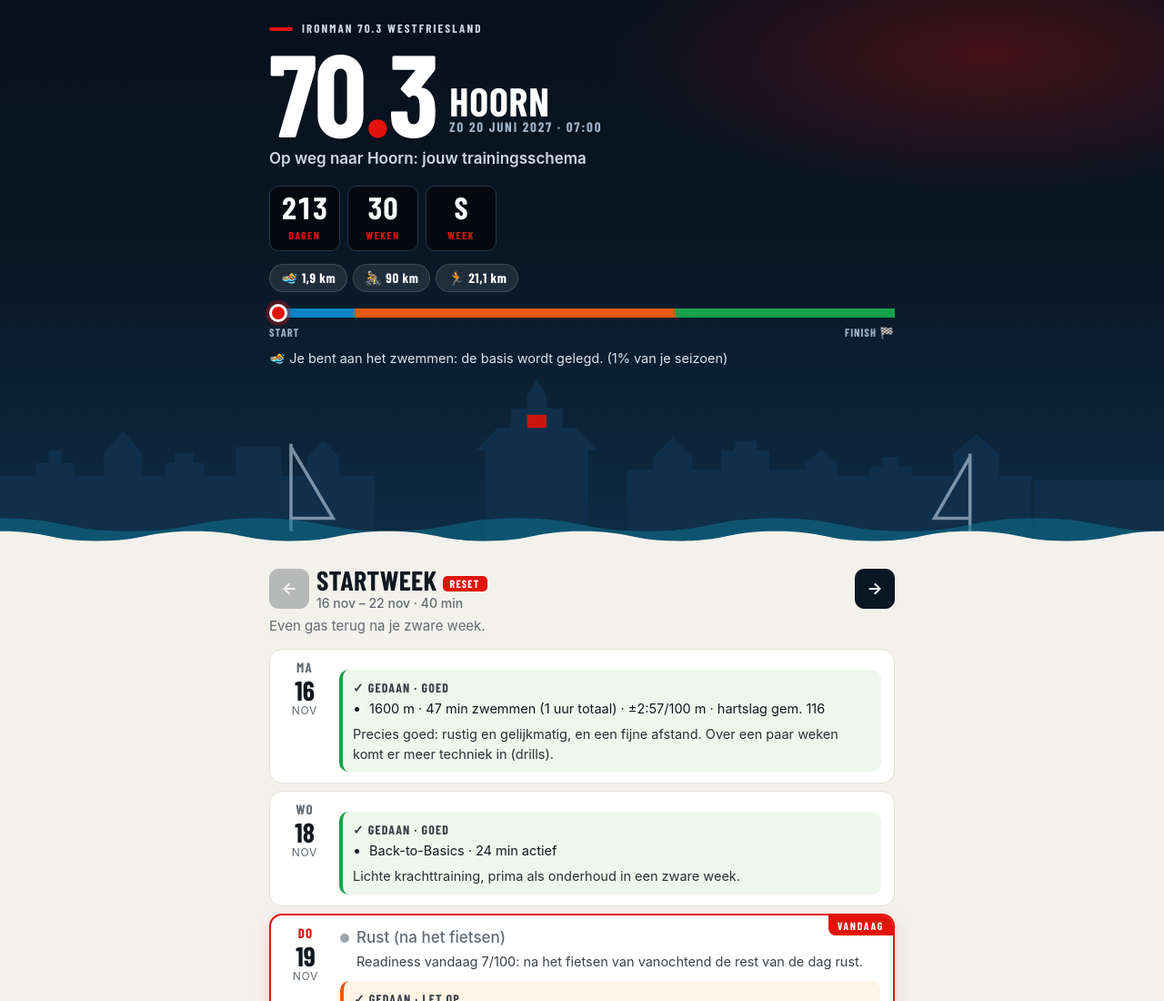
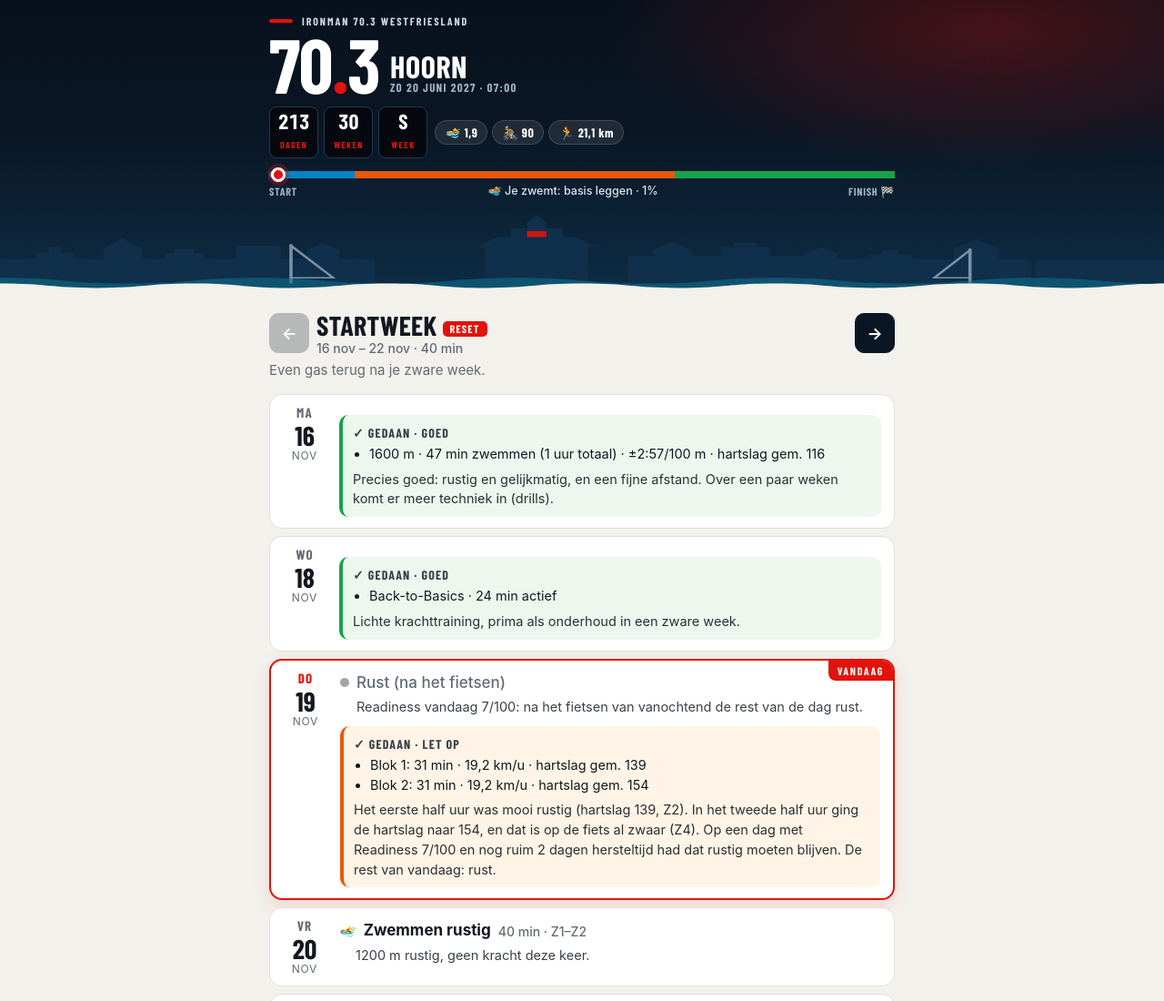
Before and after one commit to yannickg95-spec/hoorn-70-3, a plain HTML site: page index.html in a window 1280 px wide. Shown: the top 1100 px of the page at 91% size. Drawn offline with nearby package versions, Linux system fonts and the light colour scheme; a web font is replaced by a local one.

Commit message:
Compactere header
Co-Authored-By: Claude Opus 5.5 <noreply@anthropic.com>
Claude-Session: https://claude.ai/code/session_01EmcX8k92qR2RmXJyWg33Cr

```diff
--- a/index.html
+++ b/index.html
@@ -22,35 +22,36 @@ body{margin:0;background:var(--bg);color:var(--ink);font:17px/1.5 -apple-system,
 .wrap{max-width:720px;margin:0 auto;padding:0 16px}
 
 /* ---------- hero ---------- */
-header.hero{position:relative;color:#fff;background:linear-gradient(180deg,#07111c 0%,var(--night) 45%,#0d2c45 100%);overflow:hidden;padding:22px 0 0}
+header.hero{position:relative;color:#fff;background:linear-gradient(180deg,#07111c 0%,var(--night) 45%,#0d2c45 100%);overflow:hidden;padding:14px 0 0}
 .hero::before{content:"";position:absolute;inset:0;background:radial-gradient(600px 220px at 85% 10%,rgba(227,18,11,.28),transparent 70%);pointer-events:none}
-.kicker{position:relative;display:flex;align-items:center;gap:10px;font-family:var(--cond);font-weight:700;letter-spacing:.16em;text-transform:uppercase;font-size:13px;color:#cfd8e3}
+.kicker{position:relative;display:flex;align-items:center;gap:10px;font-family:var(--cond);font-weight:700;letter-spacing:.16em;text-transform:uppercase;font-size:12px;color:#cfd8e3}
 .kicker i{display:inline-block;width:26px;height:4px;background:var(--red);border-radius:2px}
-.big{position:relative;display:flex;align-items:flex-end;gap:14px;margin:6px 0 2px}
-.big .num{font-family:var(--cond);font-weight:800;font-size:clamp(84px,24vw,128px);line-height:.82;letter-spacing:-.02em;color:#fff;
+.big{position:relative;display:flex;align-items:flex-end;gap:12px;margin:4px 0 0}
+.big .num{font-family:var(--cond);font-weight:800;font-size:clamp(58px,16vw,84px);line-height:.82;letter-spacing:-.02em;color:#fff;
   text-shadow:0 2px 0 rgba(0,0,0,.25)}
 .big .num em{font-style:normal;color:var(--red)}
-.big .place{font-family:var(--cond);font-weight:800;text-transform:uppercase;line-height:.95;padding-bottom:6px}
-.big .place b{display:block;font-size:clamp(30px,8vw,44px);letter-spacing:.02em}
-.big .place span{display:block;font-size:15px;letter-spacing:.12em;color:#9fb3c8;font-weight:700}
-h1{position:relative;margin:10px 0 0;font-size:17px;font-weight:600;color:#cfd8e3}
+.big .place{font-family:var(--cond);font-weight:800;text-transform:uppercase;line-height:.95;padding-bottom:3px}
+.big .place b{display:block;font-size:clamp(24px,6.5vw,34px);letter-spacing:.02em}
+.big .place span{display:block;font-size:13px;letter-spacing:.1em;color:#9fb3c8;font-weight:700}
+h1{position:absolute;width:1px;height:1px;overflow:hidden;clip:rect(0 0 0 0)}
 
-.clock{position:relative;display:flex;gap:8px;margin:16px 0 0}
-.clock div{background:#05090f;border:1px solid #23384f;border-radius:10px;padding:6px 12px 5px;min-width:78px;text-align:center}
-.clock b{display:block;font-family:var(--cond);font-weight:800;font-size:34px;line-height:1;font-variant-numeric:tabular-nums;color:#fff}
-.clock span{font-family:var(--cond);font-weight:700;font-size:11.5px;letter-spacing:.14em;text-transform:uppercase;color:var(--red)}
-.dist{position:relative;display:flex;gap:6px;flex-wrap:wrap;margin:14px 0 0}
-.dist span{font-family:var(--cond);font-weight:700;font-size:15px;letter-spacing:.04em;background:rgba(255,255,255,.09);border:1px solid rgba(255,255,255,.14);border-radius:99px;padding:3px 12px}
+.row{position:relative;display:flex;flex-wrap:wrap;align-items:center;gap:8px;margin:12px 0 0}
+.clock{display:flex;gap:6px}
+.clock div{background:#05090f;border:1px solid #23384f;border-radius:8px;padding:4px 9px 3px;min-width:54px;text-align:center}
+.clock b{display:block;font-family:var(--cond);font-weight:800;font-size:23px;line-height:1;font-variant-numeric:tabular-nums;color:#fff}
+.clock span{font-family:var(--cond);font-weight:700;font-size:10px;letter-spacing:.14em;text-transform:uppercase;color:var(--red)}
+.dist{display:flex;gap:5px;flex-wrap:wrap}
+.dist span{font-family:var(--cond);font-weight:700;font-size:14px;letter-spacing:.04em;background:rgba(255,255,255,.09);border:1px solid rgba(255,255,255,.14);border-radius:99px;padding:2px 10px}
 
-.course{position:relative;margin:18px 0 0}
-.course .bar{position:relative;display:flex;height:10px;border-radius:99px;overflow:visible;background:#1b3550}
+.course{position:relative;margin:14px 0 0}
+.course .bar{position:relative;display:flex;height:8px;border-radius:99px;overflow:visible;background:#1b3550}
 .course .seg{height:100%}
 .course .seg:first-child{border-radius:99px 0 0 99px}
 .course .seg:last-child{border-radius:0 99px 99px 0}
-.course .me{position:absolute;top:50%;width:20px;height:20px;margin:-10px 0 0 -10px;border-radius:50%;background:var(--red);border:3px solid #fff;box-shadow:0 0 0 4px rgba(227,18,11,.3)}
-.course .lab{display:flex;justify-content:space-between;font-family:var(--cond);font-weight:700;font-size:12.5px;letter-spacing:.08em;text-transform:uppercase;color:#9fb3c8;margin-top:7px}
-.course p{margin:8px 0 0;font-size:14.5px;color:#dce5ee}
-.skyline{position:relative;display:block;width:100%;height:clamp(110px,18vw,190px);margin-top:4px}
+.course .me{position:absolute;top:50%;width:16px;height:16px;margin:-8px 0 0 -8px;border-radius:50%;background:var(--red);border:3px solid #fff;box-shadow:0 0 0 4px rgba(227,18,11,.3)}
+.course .lab{display:flex;justify-content:space-between;gap:10px;font-family:var(--cond);font-weight:700;font-size:12px;letter-spacing:.06em;text-transform:uppercase;color:#9fb3c8;margin-top:5px}
+.course .lab em{font-style:normal;color:#dce5ee;text-transform:none;letter-spacing:0;font-family:-apple-system,BlinkMacSystemFont,"Segoe UI",Roboto,sans-serif;font-weight:500;font-size:12.5px;text-align:center}
+.skyline{position:relative;display:block;width:100%;height:clamp(58px,9vw,96px);margin-top:2px}
 
 /* ---------- week ---------- */
 .nav{display:flex;align-items:center;gap:8px;margin:24px 0 4px}
@@ -125,15 +126,16 @@ footer b{font-family:var(--cond);font-size:18px;letter-spacing:.12em;color:#fff;
     <div class="place"><b>Hoorn</b><span>zo 20 juni 2027 · 07:00</span></div>
   </div>
   <h1>Op weg naar Hoorn: jouw trainingsschema</h1>
-  <div class="clock" id="clock"></div>
-  <div class="dist"><span>🏊 1,9 km</span><span>🚴 90 km</span><span>🏃 21,1 km</span></div>
+  <div class="row">
+    <div class="clock" id="clock"></div>
+    <div class="dist"><span>🏊 1,9</span><span>🚴 90</span><span>🏃 21,1 km</span></div>
+  </div>
   <div class="course">
     <div class="bar" id="bar"></div>
-    <div class="lab"><span>Start</span><span>Finish 🏁</span></div>
-    <p id="courseTxt"></p>
+    <div class="lab"><span>Start</span><em id="courseTxt"></em><span>Finish 🏁</span></div>
   </div>
 </div>
-<svg class="skyline" viewBox="0 0 720 120" preserveAspectRatio="xMidYMax slice" aria-hidden="true">
+<svg class="skyline" viewBox="0 0 720 120" preserveAspectRatio="none" aria-hidden="true">
   <g fill="#0f2f4a">
     <!-- huizen met trapgevels -->
     <path d="M0 120V78h22v-8h8v-8h8v8h8v8h18V64l12-14 12 14v14h14V70h6v-6h12v6h6v8h20V60h28v18h16V66l10-10 10 10v12h22v42z"/>
@@ -250,14 +252,14 @@ footer b{font-family:var(--cond);font-size:18px;letter-spacing:.12em;color:#fff;
   if(n>0){clk.innerHTML=`<div><b>${n}</b><span>dagen</span></div><div><b>${Math.floor(n/7)}</b><span>weken</span></div><div><b>${W[cur].nr||"S"}</b><span>week</span></div>`;}
   else clk.innerHTML=`<div style="min-width:0"><b>${n===0?"RACEDAG 🏁":"FINISHER 🏅"}</b><span>${n===0?"zet hem op!":"gefeliciteerd"}</span></div>`;
   // seizoen als parcours: segmenten naar verwachte racetijd (zwem 1u, fiets 3u45, loop 2u35)
-  const SEG=[["zwemmen",60,"var(--zwemmen)","🏊 Je bent aan het zwemmen: de basis wordt gelegd."],["fietsen",225,"var(--fietsen)","🚴 Je zit op de fiets: kilometers maken."],["lopen",155,"var(--lopen)","🏃 Je bent aan het lopen: op weg naar de finish!"]];
+  const SEG=[["zwemmen",60,"var(--zwemmen)","🏊 Je zwemt: basis leggen"],["fietsen",225,"var(--fietsen)","🚴 Je fietst: kilometers maken"],["lopen",155,"var(--lopen)","🏃 Je loopt: op naar de finish"]];
   const tot=SEG.reduce((a,x)=>a+x[1],0);
   const first=pd(W[0].start);
   const frac=Math.min(1,Math.max(0,(today-first)/(race-first)));
   const bar=document.getElementById("bar");
   bar.innerHTML=SEG.map(x=>`<div class="seg" style="width:${x[1]/tot*100}%;background:${x[2]}"></div>`).join("")+`<i class="me" style="left:${Math.max(1.5,frac*100)}%"></i>`;
   let acc=0,seg=SEG[0];for(const x of SEG){if(frac*tot>=acc)seg=x;acc+=x[1];}
-  document.getElementById("courseTxt").textContent=(n<0?"🏅 Finished!":seg[3])+" ("+Math.round(frac*100)+"% van je seizoen)";
+  document.getElementById("courseTxt").textContent=(n<0?"🏅 Finished!":seg[3])+" · "+Math.round(frac*100)+"%";
   document.getElementById("upd").textContent=fmt(pd(P.bijgewerkt))+" "+pd(P.bijgewerkt).getFullYear();
 
   let i=cur;
```
